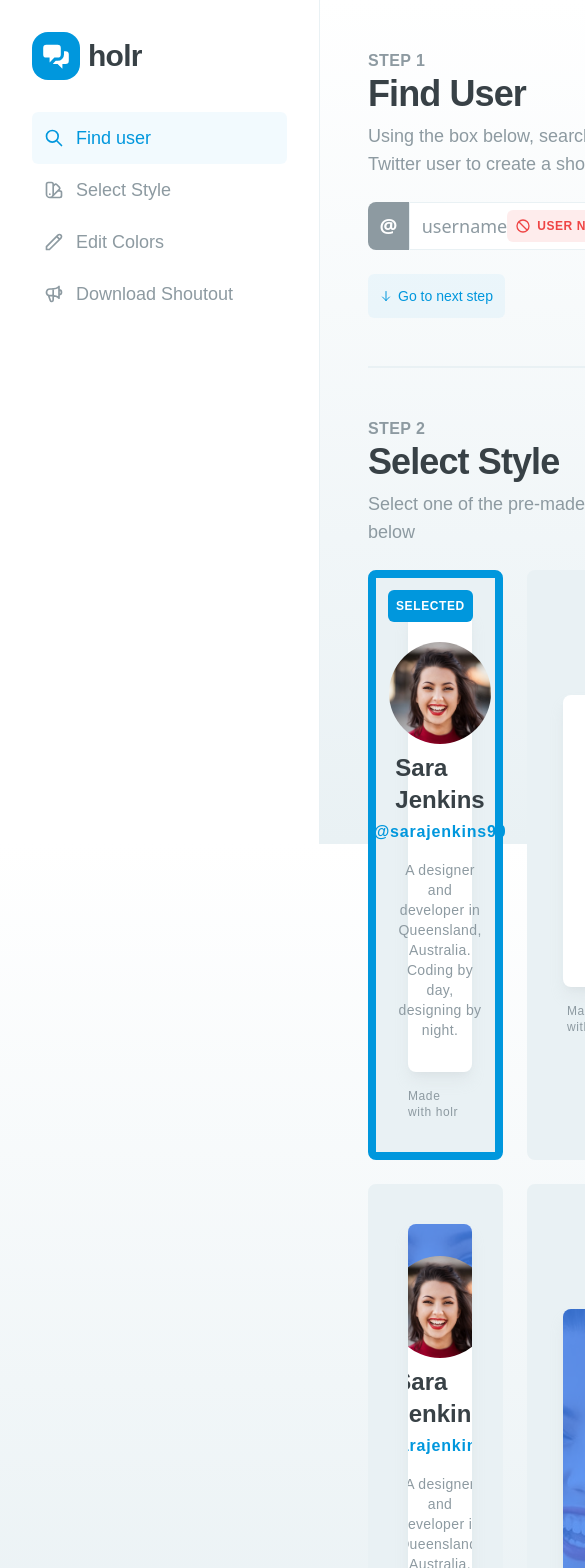
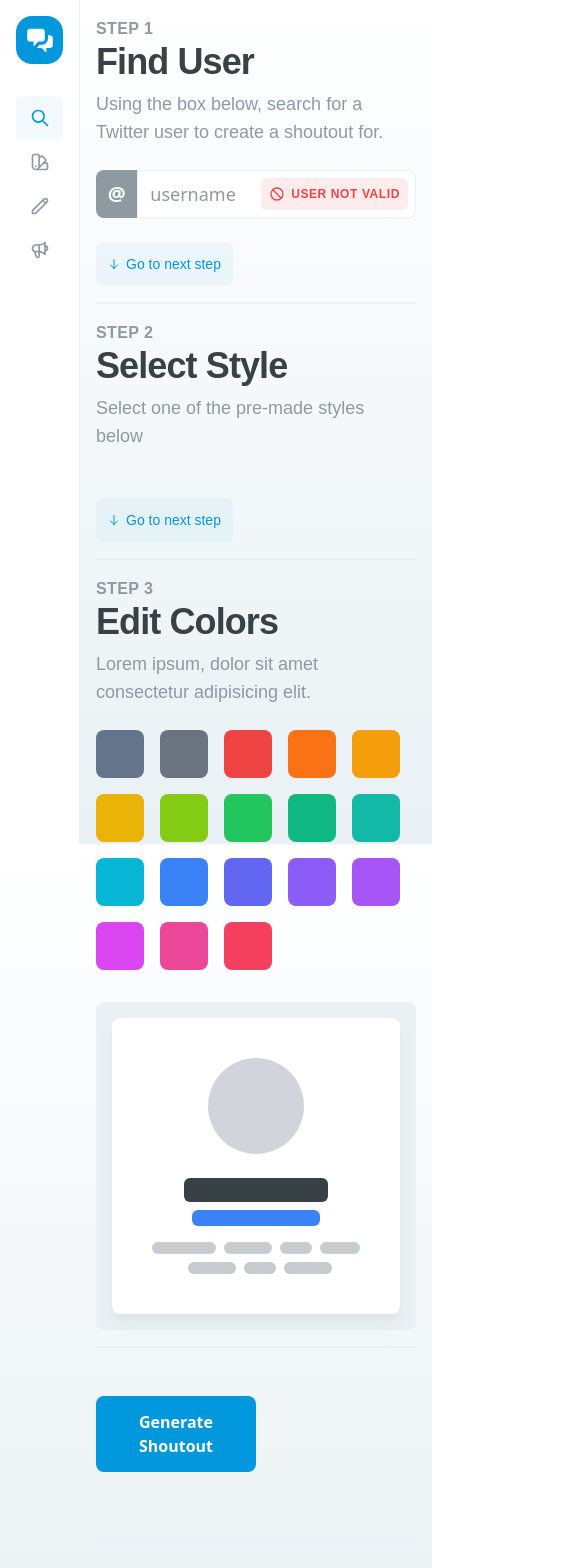
Before and after one commit to Dineshs91/nextjs-twitter-starter, a Next.js app: page / in a window 390 px wide. Shown: the top 1568 px of the page, 585 px wide, since content can reach past the window. Built offline with nearby package versions, Linux system fonts and the light colour scheme; a web font is replaced by a local one.

Commit message:
Attempt Failed

```diff
--- a/components/Sidebar.js
+++ b/components/Sidebar.js
@@ -6,9 +6,9 @@ import Link from "next/link";
 export const Sidebar = () => {
   const { state, dispatch } = useContext(UserContext);
   return (
-    <aside className="fixed top-0 h-full p-8 bg-white border-r w-80 border-xlight">
+    <aside className="fixed top-0 w-20 h-full p-4 bg-white border-r lg:p-8 lg:w-80 border-xlight">
       <div className="flex items-center mb-8">
-        <div className="flex items-center justify-center w-12 h-12 mr-2 rounded-2xl bg-brand">
+        <div className="flex items-center justify-center w-12 h-12 mr-0 lg:mr-2 rounded-2xl bg-brand">
           <svg
             className="w-8 h-8 text-white"
             fill="currentColor"
@@ -19,7 +19,7 @@ export const Sidebar = () => {
             <path d="M15 7v2a4 4 0 01-4 4H9.828l-1.766 1.767c.28.149.599.233.938.233h2l3 3v-3h2a2 2 0 002-2V9a2 2 0 00-2-2h-1z"></path>
           </svg>
         </div>
-        <h1 className="mb-0 text-3xl font-semibold">holr</h1>
+        <h1 className="hidden mb-0 text-3xl font-semibold lg:block">holr</h1>
       </div>
       <div className="flex flex-col">
         <Link href="#find-user">
@@ -30,14 +30,14 @@ export const Sidebar = () => {
                 payload: 1,
               });
             }}
-            className={`transition-all duration-150 ease-in-out flex group items-center p-3 text-left rounded-md hover:cursor-pointer ${
+            className={`transition-all duration-150 ease-in-out flex group items-center p-3 text-left rounded-md hover:cursor-pointer justify-center lg:justify-start ${
               state.count === 1
                 ? "bg-opacity-5 bg-brand"
                 : "bg-opacity-0 bg-transparent"
             }`}
           >
             <svg
-              className={`w-5 h-5 mr-3 ${
+              className={`w-5 h-5 mr-0 lg:mr-3 ${
                 state.count === 1 ? "text-brand" : "text-mid"
               }`}
               fill="none"
@@ -53,7 +53,7 @@ export const Sidebar = () => {
               ></path>
             </svg>
             <p
-              className={`mb-0 text-lg ${
+              className={`mb-0 text-lg hidden lg:inline-flex ${
                 state.count === 1 ? "text-brand" : "text-mid"
               }`}
             >
@@ -69,14 +69,14 @@ export const Sidebar = () => {
                 payload: 2,
               });
             }}
-            className={`transition-all duration-150 ease-in-out flex group items-center p-3 text-left rounded-md hover:cursor-pointer ${
+            className={`transition-all duration-150 ease-in-out flex group items-center p-3 text-left rounded-md hover:cursor-pointer justify-center lg:justify-start ${
               state.count === 2
                 ? "bg-opacity-5 bg-brand"
                 : "bg-opacity-0 bg-transparent"
             }`}
           >
             <svg
-              className={`w-5 h-5 mr-3 ${
+              className={`w-5 h-5 mr-0 lg:mr-3 ${
                 state.count === 2 ? "text-brand" : "text-mid"
               }`}
               fill="none"
@@ -92,7 +92,7 @@ export const Sidebar = () => {
               ></path>
             </svg>
             <p
-              className={`mb-0 text-lg ${
+              className={`mb-0 text-lg hidden lg:inline-flex ${
                 state.count === 2 ? "text-brand" : "text-mid"
               }`}
             >
@@ -108,14 +108,14 @@ export const Sidebar = () => {
                 payload: 3,
               });
             }}
-            className={`transition-all duration-150 ease-in-out flex group items-center p-3 text-left rounded-md hover:cursor-pointer ${
+            className={`transition-all duration-150 ease-in-out flex group items-center p-3 text-left rounded-md hover:cursor-pointer justify-center lg:justify-start ${
               state.count === 3
                 ? "bg-opacity-5 bg-brand"
                 : "bg-opacity-0 bg-transparent"
             }`}
           >
             <svg
-              className={`w-5 h-5 mr-3 ${
+              className={`w-5 h-5 mr-0 lg:mr-3 ${
                 state.count === 3 ? "text-brand" : "text-mid"
               }`}
               fill="none"
@@ -131,7 +131,7 @@ export const Sidebar = () => {
               ></path>
             </svg>
             <p
-              className={`mb-0 text-lg ${
+              className={`mb-0 text-lg hidden lg:inline-flex ${
                 state.count === 3 ? "text-brand" : "text-mid"
               }`}
             >
@@ -146,14 +146,14 @@ export const Sidebar = () => {
               payload: 4,
             });
           }}
-          className={`transition-all duration-150 ease-in-out flex group items-center p-3 text-left rounded-md hover:cursor-pointer ${
+          className={`transition-all duration-150 ease-in-out flex group items-center p-3 text-left rounded-md hover:cursor-pointer justify-center lg:justify-start ${
             state.count === 4
               ? "bg-opacity-5 bg-brand"
               : "bg-opacity-0 bg-transparent"
           }`}
         >
           <svg
-            className={`w-5 h-5 mr-3 ${
+            className={`w-5 h-5 mr-0 lg:mr-3 ${
               state.count === 4 ? "text-brand" : "text-mid"
             }`}
             fill="none"
@@ -170,7 +170,7 @@ export const Sidebar = () => {
           </svg>
 
           <p
-            className={`mb-0 text-lg ${
+            className={`mb-0 text-lg hidden lg:inline-flex ${
               state.count === 4 ? "text-brand" : "text-mid"
             }`}
           >
--- a/components/previews/PreviewBasicDefault.js
+++ b/components/previews/PreviewBasicDefault.js
@@ -3,15 +3,15 @@ import React from "react";
 export const PreviewBasicDefault = ({ cardBgColor }) => {
   return (
     <div
-      className={`items-center flex flex-col relative p-8 rounded-lg bg-xlight border-8 hover:cursor-pointer group transition-all duration-150 ease-in-out border-xlight`}
+      className={`items-center flex flex-col relative p-2 md:p-8 rounded-lg bg-xlight border-8 hover:cursor-pointer group transition-all duration-150 ease-in-out border-xlight`}
     >
-      <div className="relative flex flex-col items-center justify-center p-8 overflow-hidden bg-white rounded-lg shadow-lg w-96 shadow-light/30">
-        <div className="relative z-30 flex items-center justify-center w-1/3">
+      <div className="relative flex flex-col items-center justify-center p-8 overflow-hidden bg-white rounded-lg shadow-lg w-72 md:w-96 shadow-light/30">
+        <div className="relative z-30 flex items-center justify-center w-24">
           <div className="flex w-24 h-24 mt-2 mb-6 bg-gray-300 rounded-full"></div>
         </div>
         <div className="h-6 mb-2 rounded-md w-36 bg-dark"></div>
         <div className={`h-4 mb-4 rounded-md w-32 ${cardBgColor}`}></div>
-        <div className="flex flex-wrap items-center justify-center space-x-2 w-60">
+        <div className="flex flex-wrap items-center justify-center space-x-2">
           <div className={`h-3 rounded-md w-16 bg-light mb-2`}>&nbsp;</div>
           <div className={`h-3 rounded-md w-12 bg-light mb-2`}>&nbsp;</div>
           <div className={`h-3 rounded-md w-8 bg-light mb-2`}>&nbsp;</div>
--- a/package.json
+++ b/package.json
@@ -13,6 +13,7 @@
     "react": "17.0.2",
     "react-component-export-image": "^1.0.6",
     "react-dom": "17.0.2",
+    "react-intersection-observer": "^8.33.1",
     "twitter-lite": "^1.1.0"
   },
   "devDependencies": {
--- a/pages/_app.js
+++ b/pages/_app.js
@@ -1,5 +1,6 @@
 import React, { createContext, useReducer, useState } from "react";
 import "../styles/globals.css";
+import { InView } from "react-intersection-observer";
 export const UserContext = createContext(null);
 
 // Color State
--- a/pages/index.js
+++ b/pages/index.js
@@ -65,8 +65,8 @@ export default function Home() {
   };
 
   return (
-    <div className="flex flex-col w-full px-12 pb-12 ml-80">
-      <main>
+    <div className="flex flex-col w-full px-4 pb-12 ml-20 lg:px-12 lg:ml-80">
+      <main className="w-full">
         <Head>
           <title>holr | Create a Shoutout on Twitter</title>
           <meta name="description" content="Twitter shoutout machine" />
@@ -76,7 +76,7 @@ export default function Home() {
         {/* Search Section */}
         <section
           id="find-user"
-          className="flex flex-col py-12 border-b-2 border-xlight"
+          className="flex flex-col py-4 border-b-2 lg:py-12 border-xlight"
         >
           <p className="mb-0 font-semibold tracking-wide uppercase text-mid">
             Step 1
@@ -158,7 +158,7 @@ export default function Home() {
         {/* Select Style */}
         <section
           id="select-style"
-          className="flex flex-col pt-12 pb-12 border-b-2 border-xlight"
+          className="flex flex-col pt-4 pb-4 border-b-2 lg:pb-12 lg:pt-12 border-xlight"
         >
           <p className="mb-0 font-semibold tracking-wide uppercase text-mid">
             Step 2
@@ -167,34 +167,37 @@ export default function Home() {
           <p className="mb-6 text-lg">
             Select one of the pre-made styles below
           </p>
-          <article className="grid grid-cols-2 gap-6">
+          <article className="grid grid-cols-1 gap-6 lg:grid-cols-2">
             {/* Style 1 - Basic Default */}
-            <BasicDefault
+            {/* <BasicDefault
               selectedStyle={selectedStyle}
               setSelectedStyle={setSelectedStyle}
-            />
+            /> */}
             {/* Style 2 - Basic Alternative */}
-            <BasicAlternative
+            {/* <BasicAlternative
               selectedStyle={selectedStyle}
               setSelectedStyle={setSelectedStyle}
-            />
+            /> */}
             {/* Style 3 - With Banner Default */}
-            <BannerDefault
+            {/* <BannerDefault
               selectedStyle={selectedStyle}
               setSelectedStyle={setSelectedStyle}
-            />
+            /> */}
             {/* Style 4 - With Banner Alternative */}
-            <BannerAlt
+            {/* <BannerAlt
               selectedStyle={selectedStyle}
               setSelectedStyle={setSelectedStyle}
-            />
+            /> */}
           </article>
           <GoToNextStep newCount={3} scrollTo={"/#edit-colors"} />
         </section>
         {/* Edit Colors */}
-        <section id="edit-colors" className="flex flex-col pt-12 pb-12">
-          <article className="flex w-full">
-            <div className="w-1/2">
+        <section
+          id="edit-colors"
+          className="flex flex-col pt-4 pb-4 border-b-2 lg:pb-12 lg:pt-12 border-xlight"
+        >
+          <article className="flex flex-col w-full lg:flex-row">
+            <div className="w-full lg:w-1/2">
               <p className="mb-0 font-semibold tracking-wide uppercase text-mid">
                 Step 3
               </p>
@@ -203,8 +206,7 @@ export default function Home() {
                 Lorem ipsum, dolor sit amet consectetur adipisicing elit.
               </p>
               {/* Color Buttons */}
-              <article className="flex flex-col w-auto gap-y-4">
-                <div className="flex gap-x-4">
+              <article className="flex flex-wrap w-auto gap-y-4 gap-x-4">
                 <ColorSquare
                   bgColor={`bg-slate-500`}
                   textColor={`text-slate-500`}
@@ -235,8 +237,7 @@ export default function Home() {
                   textColor={`text-yellow-500`}
                   handleColorSelection={handleColorSelection}
                 />
-                </div>
-                <div className="flex gap-x-4">
+
                 <ColorSquare
                   bgColor={`bg-lime-500`}
                   textColor={`text-lime-500`}
@@ -267,8 +268,7 @@ export default function Home() {
                   textColor={`text-blue-500`}
                   handleColorSelection={handleColorSelection}
                 />
-                </div>
-                <div className="flex gap-x-4">
+
                 <ColorSquare
                   bgColor={`bg-indigo-500`}
                   textColor={`text-indigo-500`}
@@ -299,11 +299,10 @@ export default function Home() {
                   textColor={`text-rose-500`}
                   handleColorSelection={handleColorSelection}
                 />
-                </div>
               </article>
             </div>
             {/* Preview */}
-            <div className="flex flex-col w-1/2">
+            <div className="flex flex-col w-full mt-8 lg:mt-0 lg:w-1/2">
               {selectedStyle === "basic-default" ? (
                 <PreviewBasicDefault cardBgColor={cardBgColor} />
               ) : selectedStyle === "basic-alt" ? (
```
Also changed, not shown: 1 other file (tests, documents, lock files or other folders). Lines whose indentation alone changed are shown as unchanged.
